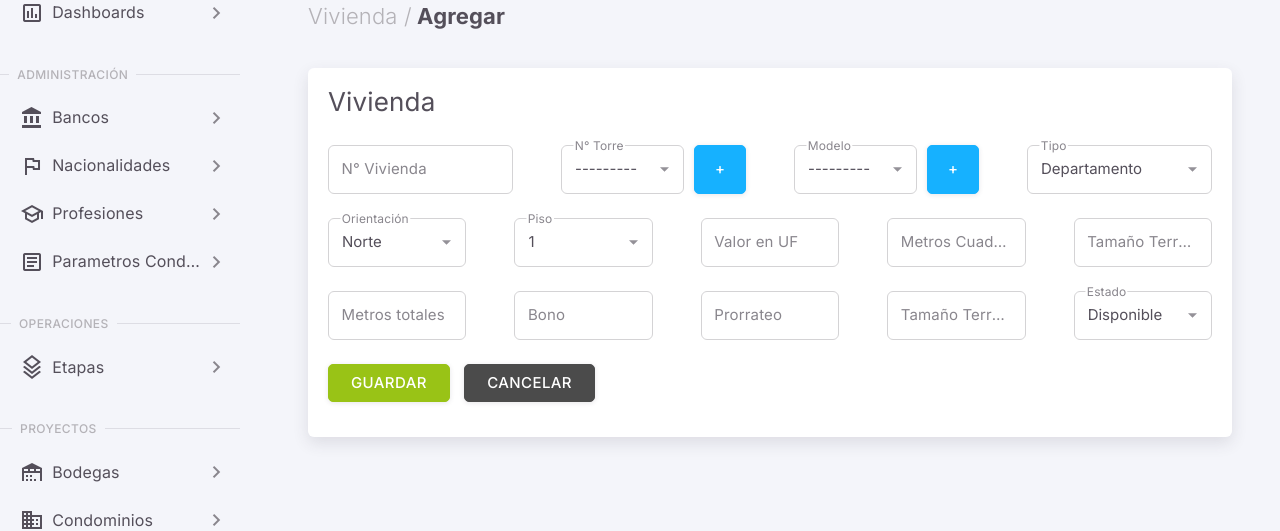
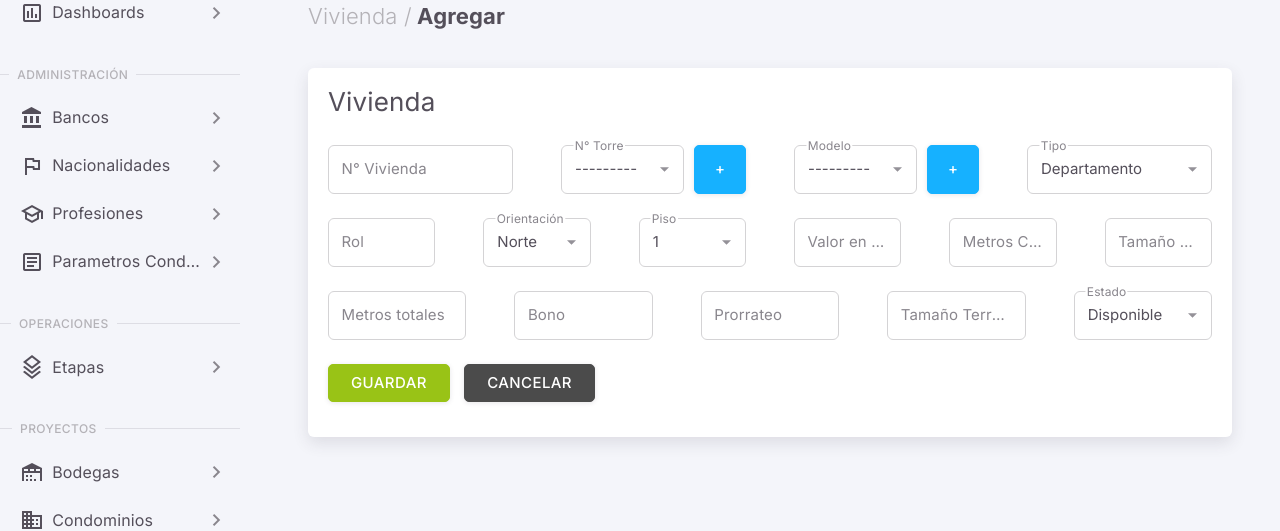
Before and after one commit to icpacifico/SistemaDeOperaciones, a Django app: page /proyectos/crear_vivienda/ in a window 1280 px wide. Shown: the part 124-655 px from the top of the page. Run offline with Django 4.2, Linux system fonts and the light colour scheme; the visitor is signed in with stand-in values (Sample User, id 1); data that the repository does not hold is empty; some libraries are stand-ins or nearby versions.

Commit message:
Update crear_vivienda.html

```diff
--- a/SistemaDeOperaciones/templates/proyectos/gui_vivienda/crear_vivienda.html
+++ b/SistemaDeOperaciones/templates/proyectos/gui_vivienda/crear_vivienda.html
@@ -49,6 +49,12 @@
                                 </div>
                             </div>
                             <div class="row gx-5">
+                                <div class="col-md">
+                                    <div class="form-floating form-floating-outline mb-4">
+                                        {{form.rol_vivienda}}
+                                        <label for="basic-default-fullname">Rol</label>
+                                    </div>
+                                </div>
                                 <div class="col-md">
                                     <div class="form-floating form-floating-outline mb-4">
                                         {{form.ori_vivienda}}
```
